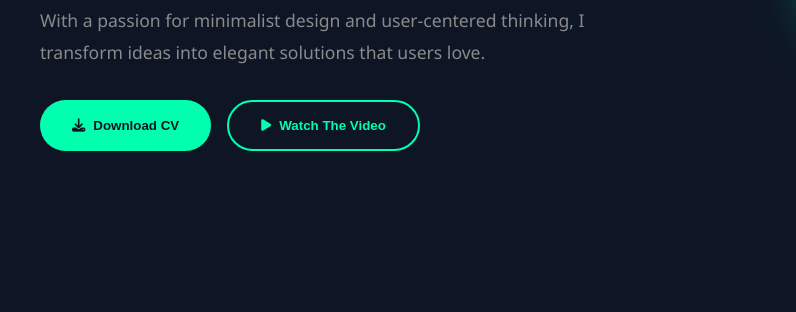
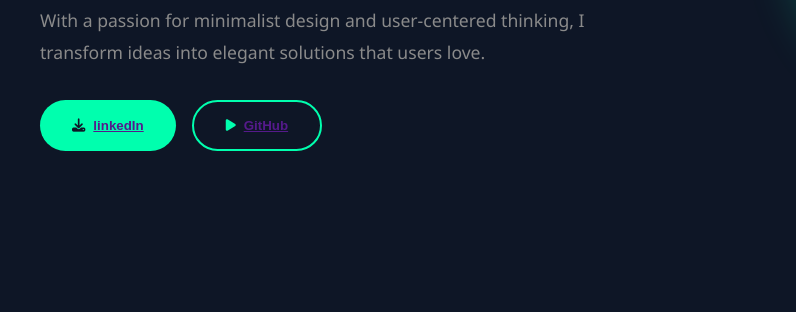
Before and after one commit to SyedaAdinaFatima/Portfolio, a plain HTML site: page index.html in a window 1280 px wide. Shown: the part 488-800 px from the top of the page, 0-796 px from the left. Drawn offline with Linux system fonts and the light colour scheme.

Commit message:
Replace buttons with links to LinkedIn and GitHub

```diff
--- a/index.html
+++ b/index.html
@@ -670,11 +670,11 @@
                 <div class="hero-buttons">
                     <button class="btn-primary">
                         <i class="fas fa-download"></i>
-                        Download CV
+                        <a href=""> linkedIn</a>
                     </button>
                     <button class="btn-secondary">
                         <i class="fas fa-play"></i>
-                        Watch The Video
+                        <a href="">GitHub</a>
                     </button>
                 </div>
             </div>
```
